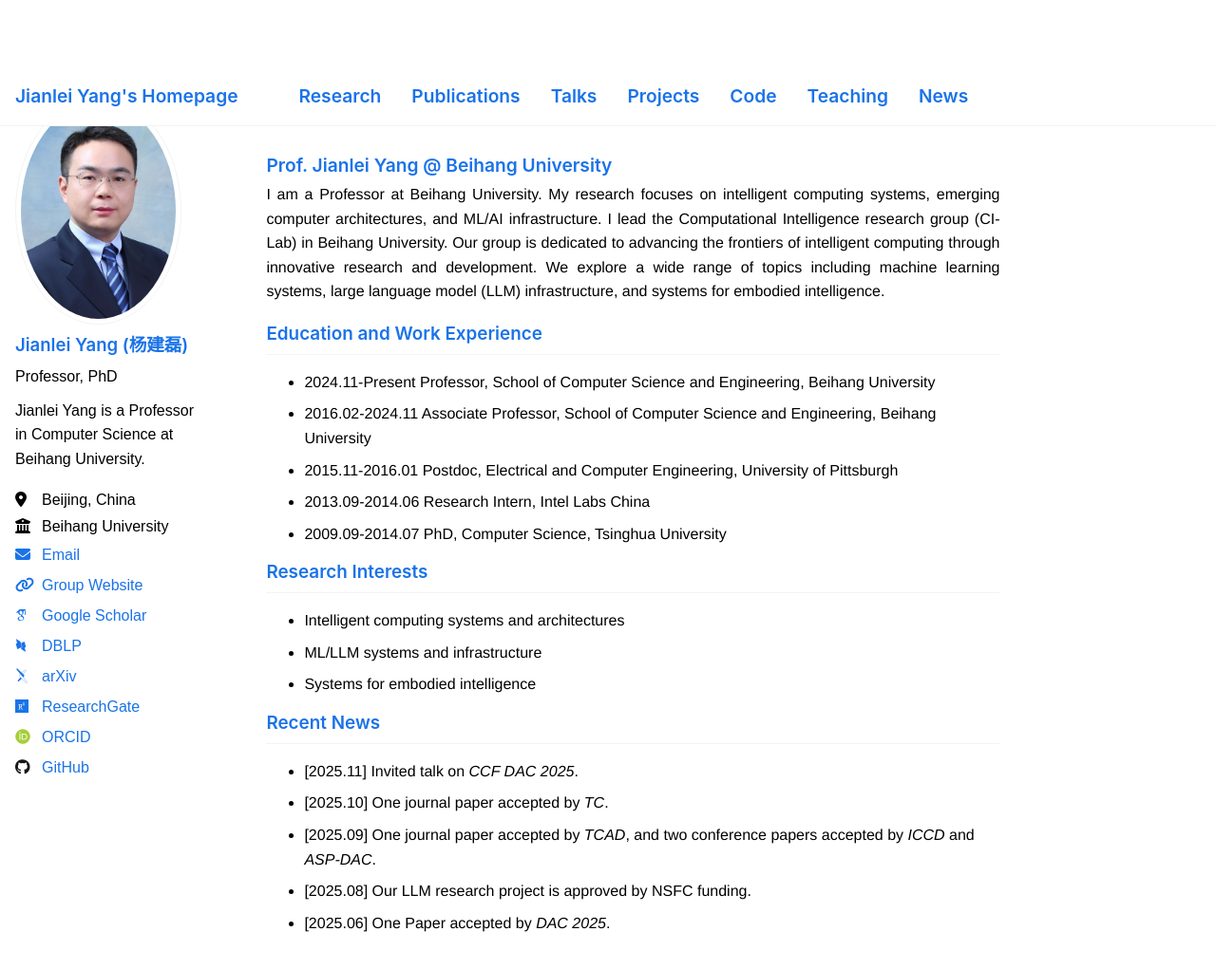
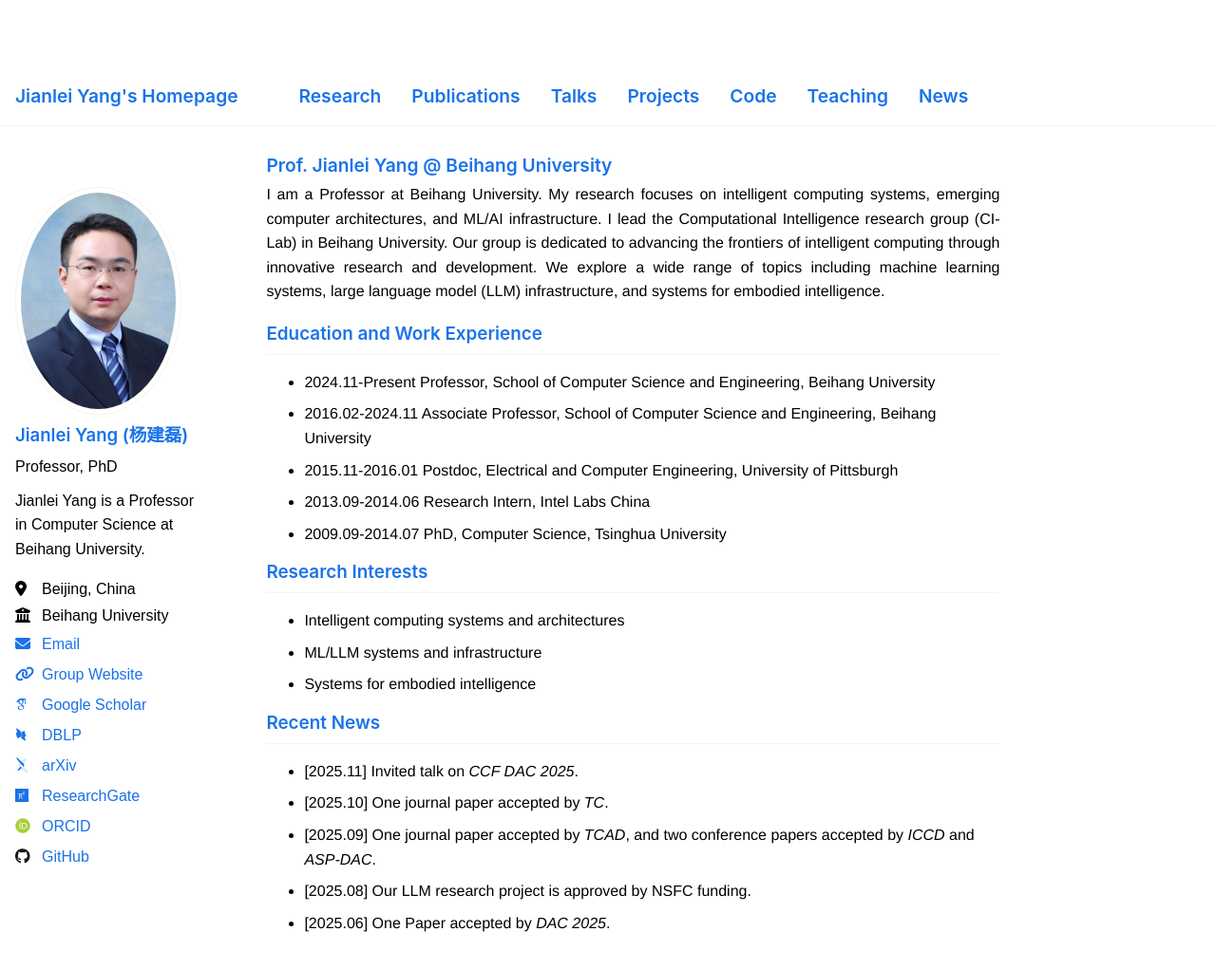
Before and after one commit to dogrush/dogrush.github.io, a Jekyll site: the page built from _pages/about.md, in a window 1280 px wide and 1145 px high. Shown: the top 1021 px of the window at 95% size. Built offline with Jekyll 4.4.1, drawn with Linux system fonts in a browser that asks for light colours; some web fonts are replaced.

Commit message:
modified:   _sass/layout/_sidebar.scss

```diff
--- a/_sass/layout/_sidebar.scss
+++ b/_sass/layout/_sidebar.scss
@@ -18,10 +18,10 @@
   }
 
   @media screen and (min-width: $sidebar-screen-min-width) {
-    height: 100vh;
-    overflow-y: auto;               // Add scrollbar if the sidebar is too long
-    position: fixed;
-    padding-top: $masthead-height;
+    height: auto;
+    overflow-y: visible;
+    position: relative;
+    padding-top: 0;
   }
 
   @include breakpoint($large) {
```
